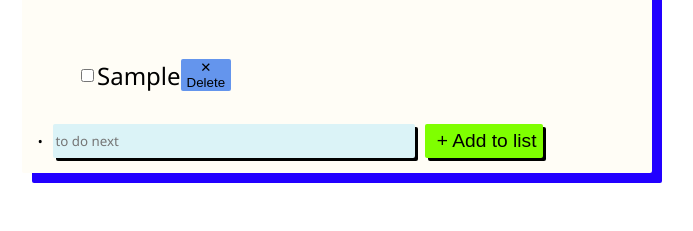
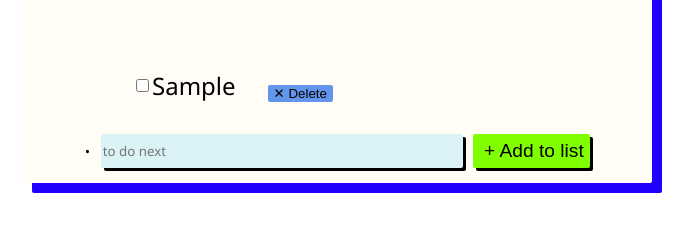
Before and after one commit to zzzjwww/todolist, a plain HTML site: page index.html in a window 1280 px wide. Both pictures are taken after typing "Sample" into the empty fields and a click on the input "+ Add to list". Shown: the part 151-382 px from the top of the page, without its empty margins (303-996 px from the left). Drawn offline with Linux system fonts and the light colour scheme.

Commit message:
changed btn place to inperfect

```diff
--- a/style.css
+++ b/style.css
@@ -13,7 +13,7 @@ html {
     flex-direction: column;
     flex-wrap: nowrap;
     flex-flow: center;
-    align-items: flex-start;
+    align-items: center;
     width: 600px;
     margin: auto;
     padding: 15px;
@@ -56,11 +56,14 @@ html {
     font-size: 1.2rem;
 }
 #list{
+    width: 450px;
     display: flex;
     flex-direction: column;
     align-items: flex-start;
+    justify-content: stretch;
 }
 #list li{
+    margin-top: 10px;
     width: 90%;
     display: flex;
     flex-direction: row;
@@ -82,6 +85,8 @@ input[type=checkbox]:checked + label {
     border: none;
     border-radius: 2px;
     background-color:cornflowerblue;
+    align-self: flex-end;
+    margin-left: 2rem;
 }
 #list input{
     border: none;
```
